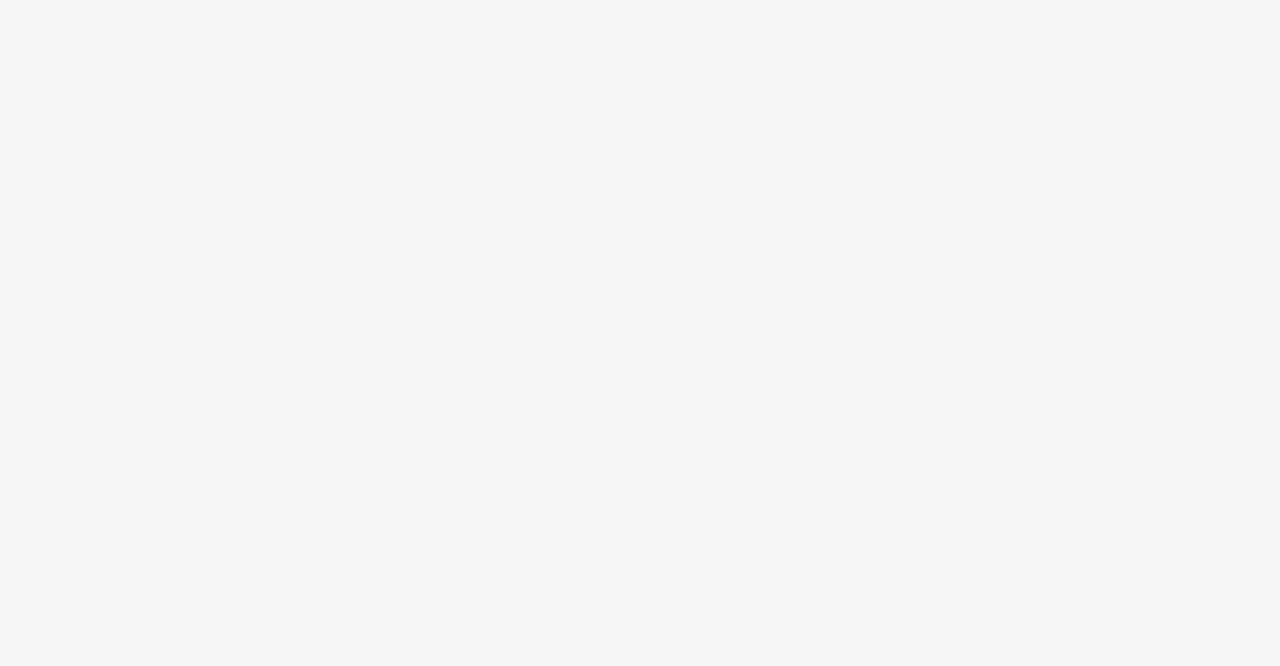
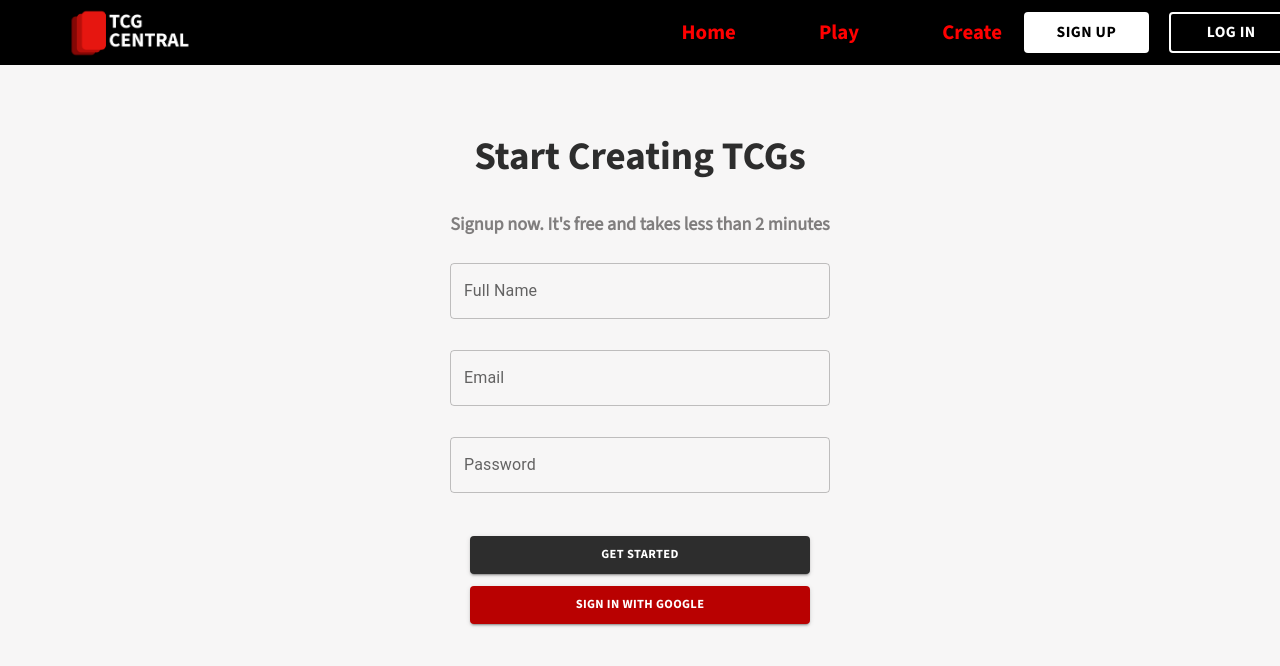
Before and after one commit to Rasheednour/TCG-Central, a React (Create React App) app: page /signup in a window 1280 px wide. Before the commit this address had no page. Shown: the top 666 px of the page. Built offline with nearby package versions, Linux system fonts and the light colour scheme.

Commit message:
Feat: created signup form component

```diff
--- a/src/App.css
+++ b/src/App.css
@@ -23,7 +23,6 @@
 
 
 .HomePage {
-  border: 2px solid green;
   margin-top: 0px;
   width: 100%;
   height: 100%;
@@ -130,7 +129,6 @@
 }
 
 .home-intro {
-  border: 2px solid red;
   margin-left: 10%;
   margin-top: 3%;
   text-align: left;
@@ -165,15 +163,14 @@
 
 .GameSummary {
   background-color: rgb(234, 222, 214);
-  border: 3px solid rgb(77, 77, 77);
   display: grid;
   grid-template-columns: 500px 500px;
   color: black;
+  margin-top: 2em;
 
 }
 
 .GameSummary .right-panel {
-  border: 2px solid red;
   text-align: left;
 }
 
@@ -187,7 +184,48 @@
 
 
 
+.SignUpForm h1 {
+  color: #2d2d2d;
+  font-size: 1.5em;
+  margin-top: 5%;
+  font-family: 'sans-bold';
+}
 
+.SignUpForm h2 {
+  color: #807e7e;
+  font-size: 0.7em;
+  font-family: 'sans-regular';
+  margin-bottom: 2%;
+}
+.SignUpForm input {
+  width: 22em;
+  border-radius: 7px;
+}
+
+.SignUpForm button {
+  width: 27.2em;
+  height: 3em;
+  margin-top: 1em;
+  font-family: 'sans-bold';
+  font-size: .48em;
+}
+
+.SignUpForm .button1 {
+  background-color: #2d2d2d;
+}
+
+.SignUpForm .button1:hover {
+  background-color: #4b4b4b;
+}
+
+.SignUpForm .button2 {
+  background-color: #b90101;
+}
+
+.SignUpForm .button2:hover {
+  background-color: #e30202;
+
+}
 @font-face {
 
   font-family: 'sans-bold';
--- a/src/App.js
+++ b/src/App.js
@@ -1,6 +1,7 @@
 import './App.css';
 import {BrowserRouter as Router, Routes, Route} from 'react-router-dom';
 import HomePage from './pages/HomePage';
+import SignUpPage from './pages/SignUpPage';
 
 function App() {
   return (
@@ -9,6 +10,7 @@ function App() {
         <header className="App-header" >
           <Routes>
           <Route path="/" element={<HomePage/>} />
+          <Route path="/signup" element={<SignUpPage/>} />
           </Routes>
         </header>
       </Router>
--- /dev/null
+++ b/src/components/SignUpForm.js
@@ -0,0 +1,39 @@
+import React, { useState } from "react";
+import '../App.css';
+import TextField from '@mui/material/TextField';
+import Button from '@mui/material/Button';
+
+
+const SignUpForm = () => {
+  const [fullName, setFullName] = useState("");
+  const [email, setEmail] = useState("");
+  const [password, setPassword] = useState("");
+
+  const handleSubmit = (event) => {
+    event.preventDefault();
+    console.log(fullName, email, password);
+  };
+
+  return (
+    <div className="SignUpForm">
+    <h1>Start Creating TCGs</h1>
+    <h2>Signup now. It's free and takes less than 2 minutes</h2>
+    <form onSubmit={handleSubmit}>
+        <TextField id="outlined-basic" label="Full Name" variant="outlined" onChange={(event) => setFullName(event.target.value)}/>
+      <br />
+      <br />
+      <TextField id="outlined-basic" label="Email" variant="outlined" onChange={(event) => setEmail(event.target.value)}/>
+      <br />
+      <br />
+      <TextField id="outlined-basic" label="Password" variant="outlined" onChange={(event) => setFullName(event.target.value)}/>
+      <br />
+      <br />
+      <Button className="button1" variant="contained" type="submit">Get Started</Button>
+      <br />
+      <Button className="button2" variant="contained" type="submit">Sign in with Google</Button>
+    </form>
+    </div>
+  );
+};
+
+export default SignUpForm;
--- a/src/components/TopRibbon.js
+++ b/src/components/TopRibbon.js
@@ -2,8 +2,15 @@ import '../App.css';
 import tcg_logo from '../assets/images/tcg_logo.png'
 import { Link } from 'react-router-dom';
 import Button from '@mui/material/Button';
+import { useNavigate } from "react-router-dom";
 
 function TopRibbon() {
+  let navigate = useNavigate();
+  const routeChange = () =>{
+    let path = `/signup`;
+    navigate(path);
+  }
+
   return (
     <div className="TopRibbon">
 
@@ -16,8 +23,8 @@ function TopRibbon() {
         </div>
 
         <div className='login-buttons'>
-            <Button className='button1' variant="contained">Sign Up</Button>
-            <Button className='button2' variant="outlined">Log In</Button>
+            <Button className='button1' variant="contained" onClick={routeChange}>Sign Up</Button>
+            <Button className='button2' variant="outlined" onClick={routeChange}>Log In</Button>
         </div>
 
 
--- a/src/pages/HomePage.js
+++ b/src/pages/HomePage.js
@@ -14,7 +14,9 @@ function HomePage() {
             <p>TCG CENTRAL is your one stop shop to view, and play trading card games created by a community of thousands of creative individuals, as well as create your own.</p>
             <Button variant="contained">VIEW PUBLISHED GAMES</Button>
           </div>
+          <div className='GameSummary'>
           <GameSummary title={'Mystic Warriors'} creator={'joeDoe'} description={'A fantasy TCG set int he world of kaosp smaol;a msialsj kasaisjia iasj;;a jsiajj sdlsi hatwqiqp ahdgqyha ahsg aua aysohjha'}/>
+          </div>
         </div>
 
     </div>
--- a/src/pages/SignupPage.js
+++ b/src/pages/SignupPage.js
@@ -0,0 +1,16 @@
+import '../App.css';
+import SignUpForm from '../components/SignUpForm.js'
+import TopRibbon from '../components/TopRibbon.js'
+
+
+function SignUpPage() {
+  return (
+    <div className="SignUpPage">
+        <TopRibbon/>
+        <SignUpForm/>
+
+    </div>
+  );
+}
+
+export default SignUpPage;
```
